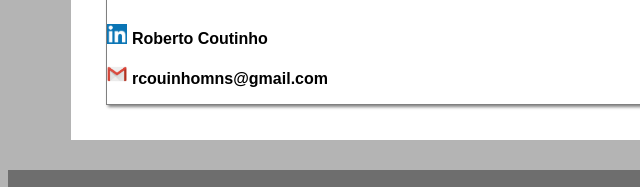
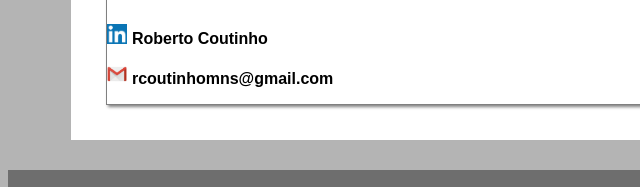
Before and after one commit to rcoutinh/covid-19, a plain HTML site: page about.html in a window 1280 px wide. Shown: the part 359-546 px from the top of the page, 0-640 px from the left. Drawn offline with Linux system fonts and the light colour scheme.

Commit message:
Update file
Signed-off-by: Roberto Coutinho <rcoutinhomns@gmail.com>

```diff
--- a/about.html
+++ b/about.html
@@ -32,7 +32,7 @@
                     </p>
                     <p>
                         <a href="https://mail.google.com/"><img class="item_net_img" src="images/gmail.jpg"/></a>
-                        <b>rcouinhomns@gmail.com</b>
+                        <b>rcoutinhomns@gmail.com</b>
                     </p>
                 </div>
             </div>
```
